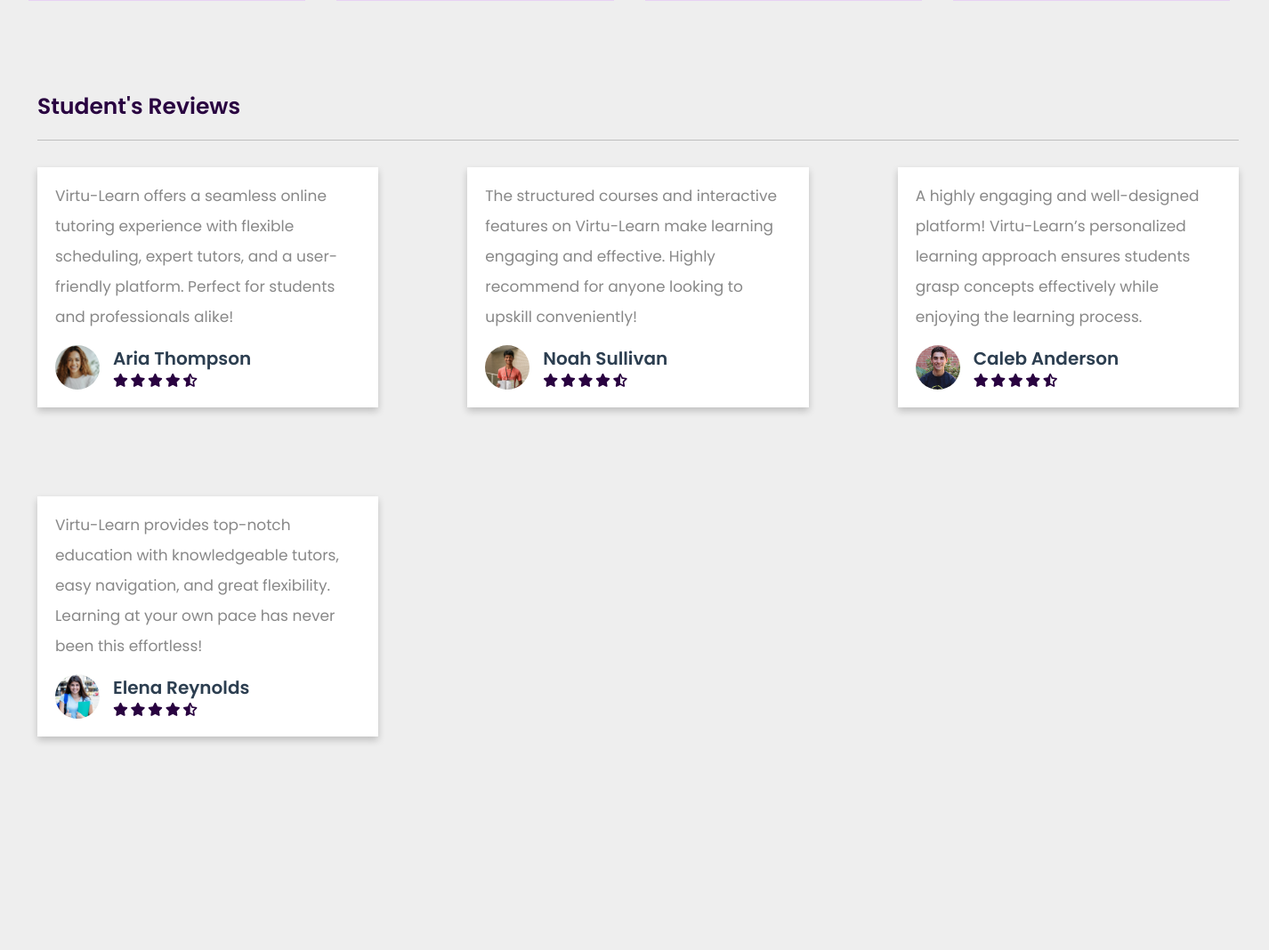
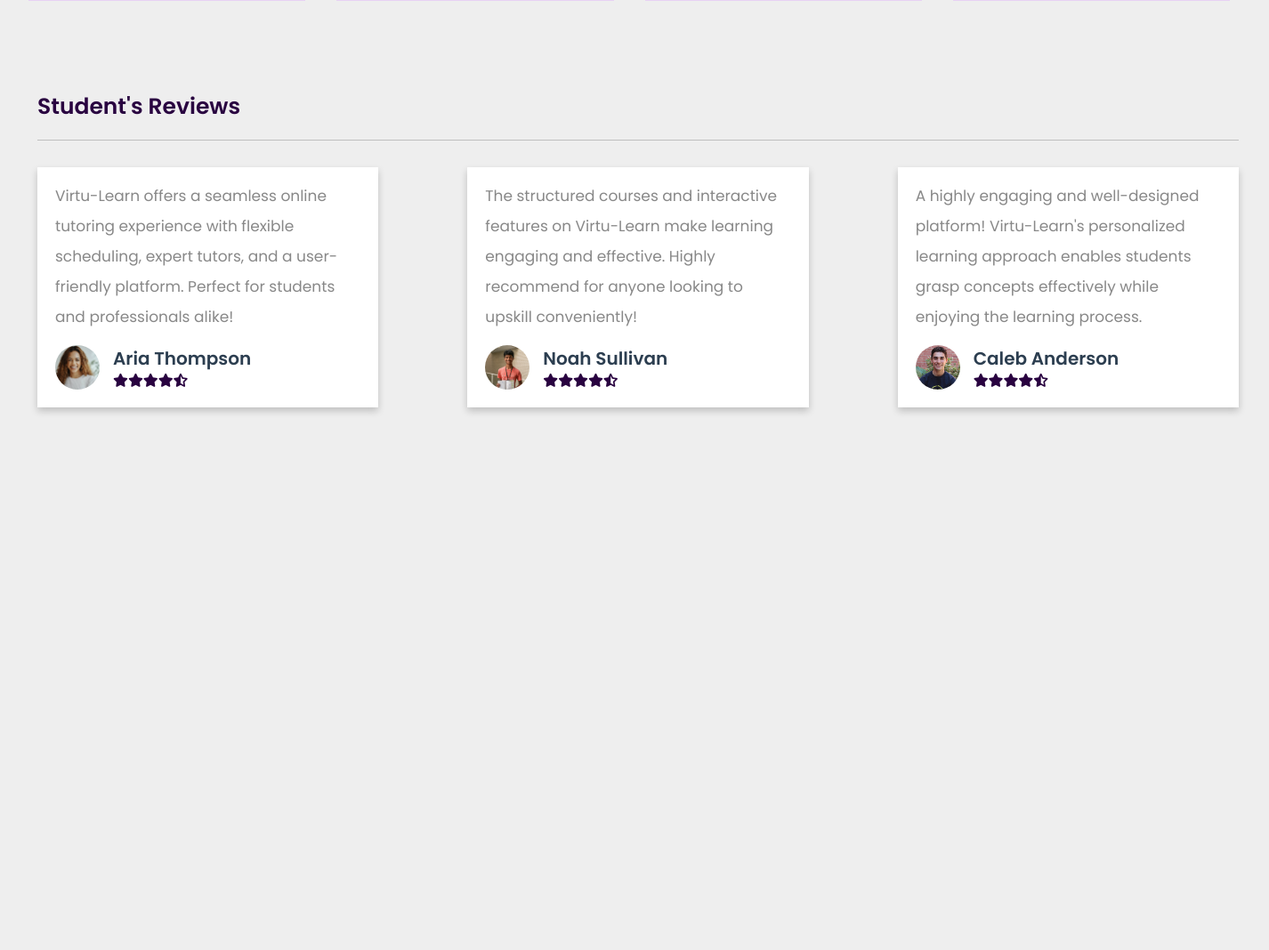
Before and after one commit to Simtysha/Web-Project, a PHP site: page /about.php in a window 1680 px wide; the page is wider, and only the part inside the window is pictured. Shown: the part 915-1983 px from the top of that part at 89% size, without its empty margins (158-1584 px from the left). After the commit the page ends 1380 px from the top of that part, so only its background shows below. Run offline with PHP 8.4, Linux system fonts and the light colour scheme; tables that the repository leaves empty hold one stand-in row (values such as "Sample post").

Commit message:
about us.php

```diff
--- a/about.php
+++ b/about.php
@@ -24,6 +24,33 @@
 
    <!-- custom css file link  -->
    <link rel="stylesheet" href="css/style.css">
+
+   <script src="https://code.jquery.com/jquery-3.6.0.min.js"></script>
+
+   <script>
+   $(document).ready(function() {
+      let currentSlide = 0;
+      const slides = $('.carousel-slide');
+      const totalSlides = slides.length;
+
+      // Hide all slides except first one
+      slides.hide();
+      slides.first().show();
+
+      function showSlide(index) {
+         slides.fadeOut(500);
+         slides.eq(index).fadeIn(500);
+      }
+
+      function nextSlide() {
+         currentSlide = (currentSlide + 1) % totalSlides;
+         showSlide(currentSlide);
+      }
+
+      // Auto advance slides every 3 seconds
+      setInterval(nextSlide, 3000);
+   });
+   </script>
 
 </head>
 
@@ -61,129 +88,95 @@
       </div>
 
 
-      <div class="box-container">
+      <div class="box-container" id="statistics-container">
          <h1 class="heading">Statistics</h1>
-
-         <div class="box">
-            <i class="fas fa-graduation-cap"></i>
-            <div>
-               <h3>+1k</h3>
-               <span>online courses</span>
-            </div>
-         </div>
-
-         <div class="box">
-            <i class="fas fa-user-graduate"></i>
-            <div>
-               <h3>+25k</h3>
-               <span>brilliant students</span>
-            </div>
-         </div>
-
-         <div class="box">
-            <i class="fas fa-chalkboard-user"></i>
-            <div>
-               <h3>+5k</h3>
-               <span>expert teachers</span>
-            </div>
-         </div>
-
-         <div class="box">
-            <i class="fas fa-briefcase"></i>
-            <div>
-               <h3>100%</h3>
-               <span>job placement</span>
-            </div>
-         </div>
       </div>
    </section>
    <!-- about section ends -->
 
-   <!-- reviews section starts  -->
+   <section class="reviews">
+      <h1 class="heading">student's reviews</h1>
+      <div class="box-container" id="reviews-container">
+         <!-- Reviews will be loaded here -->
+      </div>
+   </section>
 
-   <section class="reviews">
+   <script>
+   $(document).ready(function() {
+      // Load statistics
+      $.ajax({
+         url: 'ajax/statistics_handler.php',
+         type: 'GET',
+         dataType: 'json',
+         success: function(response) {
+            if(response.status === 'success') {
+               const stats = response.data;
+               const container = $('#statistics-container');
 
-      <h1 class="heading">student's reviews</h1>
+               Object.values(stats).forEach(stat => {
+                  const box = `
+                     <div class="box">
+                        <i class="${stat.icon}"></i>
+                        <div>
+                           <h3>${stat.count}</h3>
+                           <span>${stat.text}</span>
+                        </div>
+                     </div>
+                  `;
+                  container.append(box);
+               });
+            }
+         },
+         error: function() {
+            console.error('Error loading statistics');
+         }
+      });
 
-      <div class="box-container">
+      // Load reviews
+      $.ajax({
+         url: 'ajax/reviews_handler.php',
+         type: 'GET',
+         dataType: 'json',
+         success: function(response) {
+            if(response.status === 'success') {
+               const reviews = response.data;
+               const container = $('#reviews-container');
 
+               reviews.forEach(review => {
+                  const starsHtml = Array(5).fill().map((_, index) => {
+                     if (index < Math.floor(review.rating)) {
+                        return '<i class="fas fa-star"></i>';
+                     } else if (index === Math.floor(review.rating) && review.rating % 1 !== 0) {
+                        return '<i class="fas fa-star-half-alt"></i>';
+                     } else {
+                        return '<i class="far fa-star"></i>';
+                     }
+                  }).join('');
+
+                  const box = `
                      <div class="box">
-            <p>Virtu-Learn offers a seamless online tutoring experience with flexible scheduling, expert tutors, and a user-friendly platform. Perfect for students and professionals alike!</p>
+                        <p>${review.text}</p>
                         <div class="user">
-               <img src="images/ReviewProfile1.jpg" alt="">
+                           <img src="images/${review.image}" alt="">
                            <div>
-                  <h3>Aria Thompson</h3>
+                              <h3>${review.name}</h3>
                               <div class="stars">
-                     <i class="fas fa-star"></i>
-                     <i class="fas fa-star"></i>
-                     <i class="fas fa-star"></i>
-                     <i class="fas fa-star"></i>
-                     <i class="fas fa-star-half-alt"></i>
+                                 ${starsHtml}
                               </div>
                            </div>
                         </div>
                      </div>
-
-         <div class="box">
-            <p>The structured courses and interactive features on Virtu-Learn make learning engaging and effective. Highly recommend for anyone looking to upskill conveniently!</p>
-            <div class="user">
-               <img src="images/ReviewProfile2.jpg" alt="">
-               <div>
-                  <h3>Noah Sullivan</h3>
-                  <div class="stars">
-                     <i class="fas fa-star"></i>
-                     <i class="fas fa-star"></i>
-                     <i class="fas fa-star"></i>
-                     <i class="fas fa-star"></i>
-                     <i class="fas fa-star-half-alt"></i>
-                  </div>
-               </div>
-            </div>
-         </div>
-
-         <div class="box">
-            <p>A highly engaging and well-designed platform! Virtu-Learn’s personalized learning approach ensures students grasp concepts effectively while enjoying the learning process.</p>
-            <div class="user">
-               <img src="images/ReviewProfile3.jpg" alt="">
-               <div>
-                  <h3>Caleb Anderson</h3>
-                  <div class="stars">
-                     <i class="fas fa-star"></i>
-                     <i class="fas fa-star"></i>
-                     <i class="fas fa-star"></i>
-                     <i class="fas fa-star"></i>
-                     <i class="fas fa-star-half-alt"></i>
-                  </div>
-               </div>
-            </div>
-         </div>
-
-         <div class="box">
-            <p>Virtu-Learn provides top-notch education with knowledgeable tutors, easy navigation, and great flexibility. Learning at your own pace has never been this effortless!</p>
-            <div class="user">
-               <img src="images/ReviewProfile4.jpg" alt="">
-               <div>
-                  <h3>Elena Reynolds</h3>
-                  <div class="stars">
-                     <i class="fas fa-star"></i>
-                     <i class="fas fa-star"></i>
-                     <i class="fas fa-star"></i>
-                     <i class="fas fa-star"></i>
-                     <i class="fas fa-star-half-alt"></i>
-                  </div>
-               </div>
-            </div>
-         </div>
-
-      </div>
-
-   </section>
-
-   <!-- reviews section ends -->
-
-   <!-- custom js file link  -->
-   <script src="js/script.js"></script>
+                  `;
+                  container.append(box);
+               });
+            }
+         },
+         error: function() {
+            console.error('Error loading reviews');
+         }
+      });
+   });
+   </script>
 
 </body>
-
 </html>
--- /dev/null
+++ b/ajax/reviews_handler.php
@@ -0,0 +1,33 @@
+<?php
+include '../components/connect.php';
+
+header('Content-Type: application/json');
+
+try {
+    // In a real application, these would come from the database
+    $reviews = [
+        [
+            'name' => 'Aria Thompson',
+            'rating' => 4.5,
+            'text' => 'Virtu-Learn offers a seamless online tutoring experience with flexible scheduling, expert tutors, and a user-friendly platform. Perfect for students and professionals alike!',
+            'image' => 'ReviewProfile1.jpg'
+        ],
+        [
+            'name' => 'Noah Sullivan',
+            'rating' => 4.5,
+            'text' => 'The structured courses and interactive features on Virtu-Learn make learning engaging and effective. Highly recommend for anyone looking to upskill conveniently!',
+            'image' => 'ReviewProfile2.jpg'
+        ],
+        [
+            'name' => 'Caleb Anderson',
+            'rating' => 4.5,
+            'text' => 'A highly engaging and well-designed platform! Virtu-Learn\'s personalized learning approach enables students grasp concepts effectively while enjoying the learning process.',
+            'image' => 'ReviewProfile3.jpg'
+        ]
+    ];
+
+    echo json_encode(['status' => 'success', 'data' => $reviews]);
+} catch (Exception $e) {
+    echo json_encode(['status' => 'error', 'message' => 'Error fetching reviews']);
+}
+?>
--- /dev/null
+++ b/ajax/statistics_handler.php
@@ -0,0 +1,35 @@
+<?php
+include '../components/connect.php';
+
+header('Content-Type: application/json');
+
+try {
+    // In a real application, these would come from the database
+    $statistics = [
+        'courses' => [
+            'icon' => 'fas fa-graduation-cap',
+            'count' => '+1k',
+            'text' => 'online courses'
+        ],
+        'students' => [
+            'icon' => 'fas fa-user-graduate',
+            'count' => '+25k',
+            'text' => 'brilliant students'
+        ],
+        'teachers' => [
+            'icon' => 'fas fa-chalkboard-user',
+            'count' => '+5k',
+            'text' => 'expert teachers'
+        ],
+        'placement' => [
+            'icon' => 'fas fa-briefcase',
+            'count' => '100%',
+            'text' => 'job placement'
+        ]
+    ];
+
+    echo json_encode(['status' => 'success', 'data' => $statistics]);
+} catch (Exception $e) {
+    echo json_encode(['status' => 'error', 'message' => 'Error fetching statistics']);
+}
+?>
```
Lines whose indentation alone changed are shown as unchanged.
